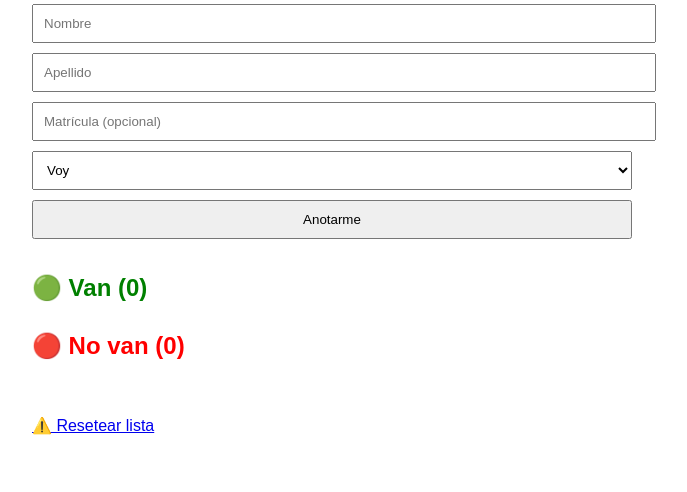
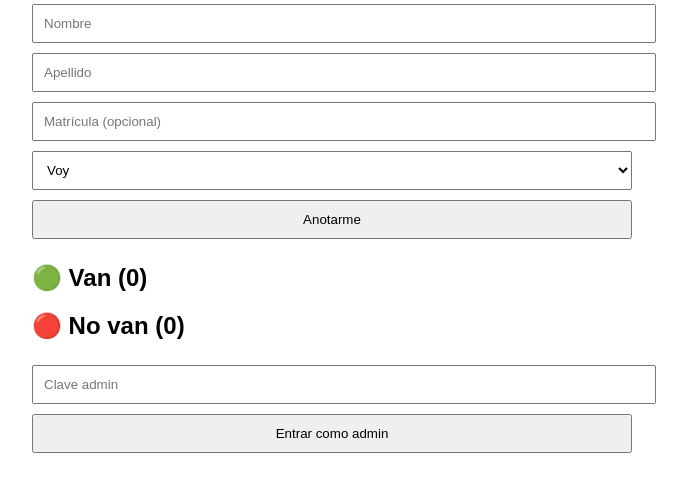
Before and after one commit to El-gordo-toni/convocatoria, a Flask app: page / in a window 1280 px wide. Shown: the part 102-594 px from the top of the page, without its empty margins (308-995 px from the left). Run offline with Flask 3, Linux system fonts and the light colour scheme; parts of the project's set-up code (start-up, migrations or seed data) failed here and were passed over.

Commit message:
Update index.html

```diff
--- a/templates/index.html
+++ b/templates/index.html
@@ -16,17 +16,7 @@
             margin: 5px 0;
         }
 
-        h2 {
-            margin-top: 30px;
-        }
-
-        .van {
-            color: green;
-        }
-
-        .no-van {
-            color: red;
-        }
+        .error { color: red; font-weight: bold; }
 
         .card {
             border: 1px solid #ccc;
@@ -34,11 +24,21 @@
             margin: 5px 0;
             border-radius: 8px;
         }
+
+        .admin-panel {
+            background: #eee;
+            padding: 10px;
+            margin-top: 20px;
+        }
     </style>
 </head>
 <body>
 
 <h1>🏌️ Torneo Golf Matungo</h1>
+
+{% if error %}
+<div class="error">{{ error }}</div>
+{% endif %}
 
 <form method="POST">
     <input type="text" name="nombre" placeholder="Nombre" required>
@@ -53,28 +53,43 @@
     <button type="submit">Anotarme</button>
 </form>
 
-    <h2 class="van">🟢 Van ({{ van|length }})</h2>
+<h2>🟢 Van ({{ van|length }})</h2>
 {% for p in van %}
 <div class="card">
     {{ p.nombre }} {{ p.apellido }}
-            {% if p.matricula %}
-                - Matrícula: {{ p.matricula }}
+    {% if p.matricula %} - {{ p.matricula }} {% endif %}
+
+    {% if admin %}
+        <a href="/delete/{{ p.id }}">❌ Borrar</a>
     {% endif %}
 </div>
 {% endfor %}
 
-    <h2 class="no-van">🔴 No van ({{ no_van|length }})</h2>
+<h2>🔴 No van ({{ no_van|length }})</h2>
 {% for p in no_van %}
 <div class="card">
     {{ p.nombre }} {{ p.apellido }}
-            {% if p.matricula %}
-                - Matrícula: {{ p.matricula }}
+    {% if p.matricula %} - {{ p.matricula }} {% endif %}
+
+    {% if admin %}
+        <a href="/delete/{{ p.id }}">❌ Borrar</a>
     {% endif %}
 </div>
 {% endfor %}
 
-    <br><br>
-    <a href="/reset">⚠️ Resetear lista</a>
+{% if admin %}
+<div class="admin-panel">
+    <h3>⚙️ Admin</h3>
+    <a href="/reset">Resetear lista</a><br>
+    <a href="/export">Exportar Excel</a><br>
+    <a href="/logout">Cerrar sesión</a>
+</div>
+{% else %}
+<form method="POST" action="/admin">
+    <input type="password" name="password" placeholder="Clave admin">
+    <button type="submit">Entrar como admin</button>
+</form>
+{% endif %}
 
 </body>
 </html>
```
Lines whose indentation alone changed are shown as unchanged.
